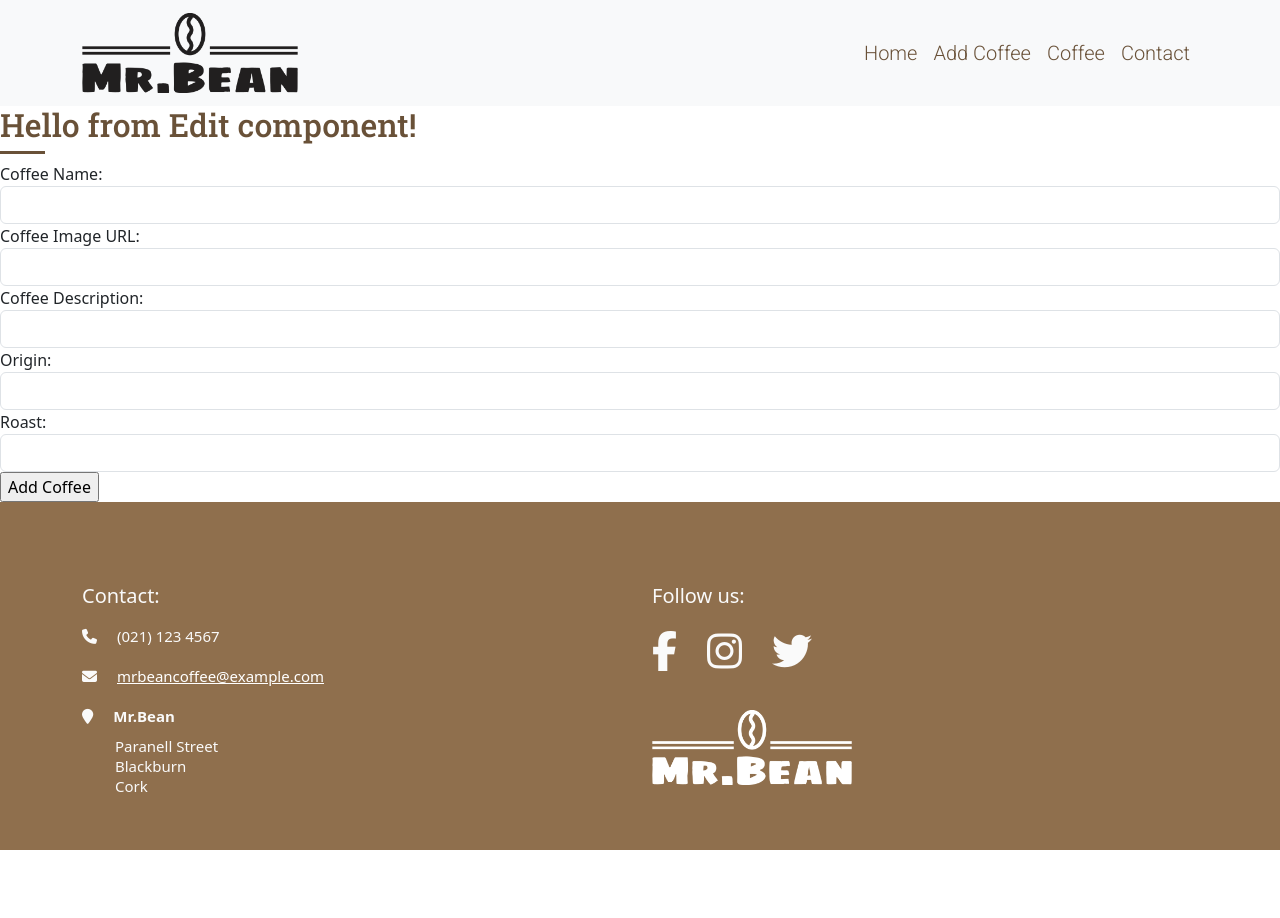
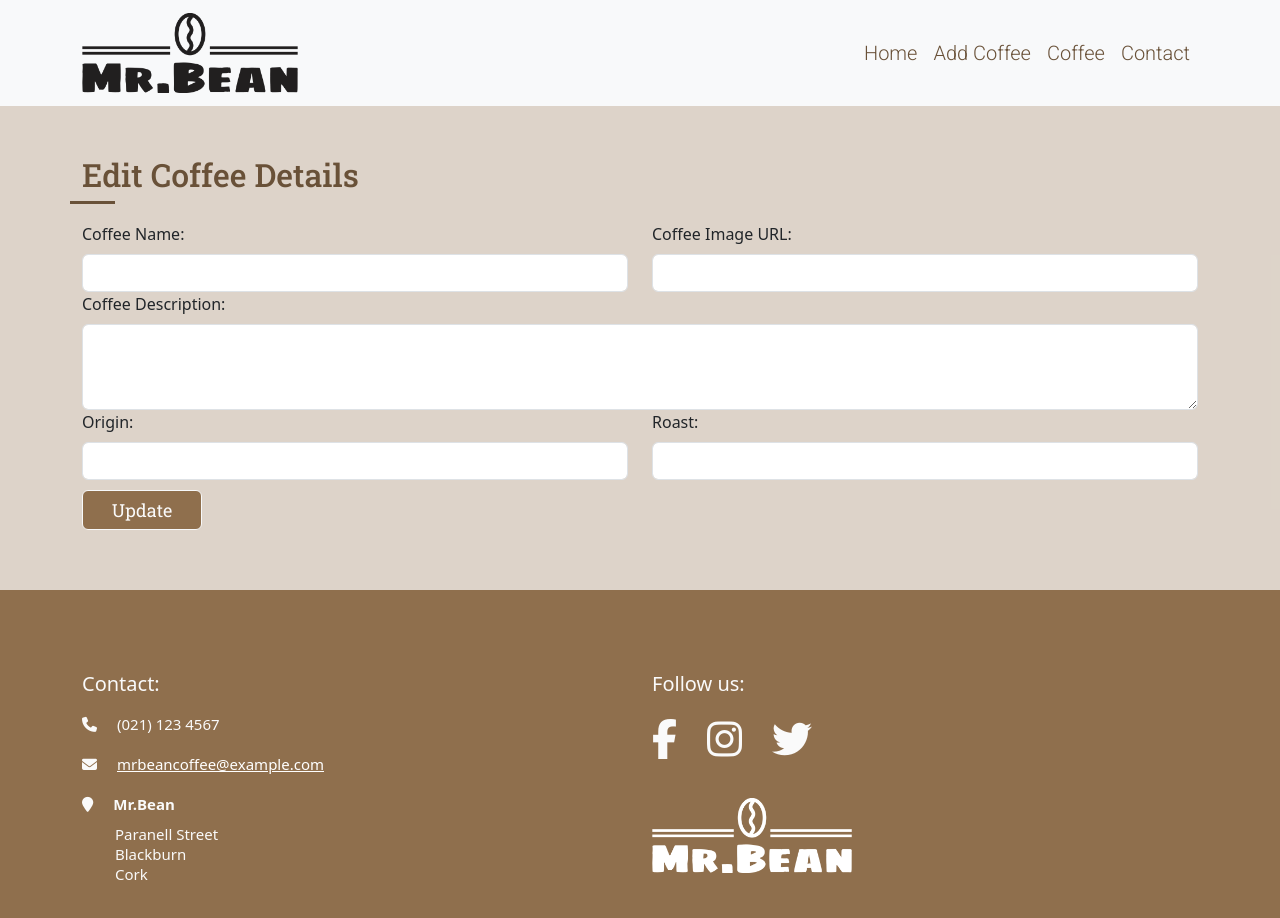
Before and after one commit to sophieboyle1/coffee-app, a React (Create React App) app: page /edit/1 in a window 1280 px wide. Shown: the top 918 px of the page. Before the commit the page ends 850 px from the top, so only its background shows below. Built offline with nearby package versions, Linux system fonts and the light colour scheme; no server answers.

Commit message:
added stlying for edit form

```diff
--- a/src/components/edit.js
+++ b/src/components/edit.js
@@ -53,57 +53,69 @@ export default function Edit() {
                 });
     }
     return (
-        <div>
-            <h2>Hello from Edit component!</h2>
-            <form onSubmit={handleSubmit}>
-                <div className="form-group">
-                    <label>Coffee Name: </label>
+        <section className="custom-section form-section">
+        <div className="container">
+            <div className="row">
+                    <h2>Edit Coffee Details</h2>
+                    <form onSubmit={handleSubmit} className="contact-form-text">
+                        <div className="row">
+                            <div className="col-12 col-sm-6">
+                                <label htmlFor="coffee-name" className="form-label">Coffee Name:</label>
                                 <input
                                     type="text"
                                     className="form-control"
+                                    id="coffee-name"
                                     value={name}
                                     onChange={(e) => { setName(e.target.value) }}
                                 />
                             </div>
-                <div className="form-group">
-                    <label>Coffee Image URL: </label>
+                            <div className="col-12 col-sm-6">
+                                <label htmlFor="coffee-image-url" className="form-label">Coffee Image URL:</label>
                                 <input
                                     type="text"
                                     className="form-control"
+                                    id="coffee-image-url"
                                     value={imageUrl}
                                     onChange={(e) => { setImageUrl(e.target.value) }}
                                 />
                             </div>
-                <div className="form-group">
-                    <label>Coffee Description: </label>
+                            <div className="col-12">
+                                <label htmlFor="coffee-description" className="form-label">Coffee Description:</label>
+                                <textarea
+                                    className="form-control"
+                                    id="coffee-description"
+                                    value={description}
+                                    onChange={(e) => { setDescription(e.target.value) }}
+                                    rows="3"
+                                />
+                            </div>
+                            <div className="col-12 col-sm-6">
+                                <label htmlFor="origin" className="form-label">Origin:</label>
                                 <input
                                     type="text"
                                     className="form-control"
-                        value={description}
-                        onChange={(e) => { setDescription(e.target.value) }}
-                    />
-                </div>
-                <div className="form-group">
-                    <label>Origin:</label>
-                    <input
-                        type="text"
-                        className="form-control"
+                                    id="origin"
                                     value={origin}
                                     onChange={(e) => { setOrigin(e.target.value) }}
                                 />
                             </div>
-                <div className="form-group">
-                    <label>Roast:</label>
+                            <div className="col-12 col-sm-6">
+                                <label htmlFor="roast" className="form-label">Roast:</label>
                                 <input
                                     type="text"
                                     className="form-control"
+                                    id="roast"
                                     value={roast}
                                     onChange={(e) => { setRoast(e.target.value) }}
                                 />
                             </div>
-                <input type="submit" value="Add Coffee"></input>
+                            <div className="col-12">
+                                <button type="submit" className="btn btn-light float-right" id="contact-btn-form">Update</button>
+                            </div>
+                        </div>
                     </form>
-
             </div>
+        </div>
+        </section>
     );
 }
```
Lines whose indentation alone changed are shown as unchanged.
